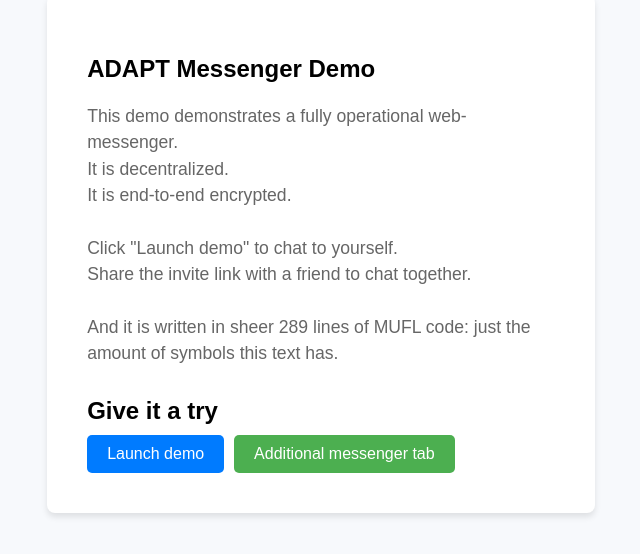
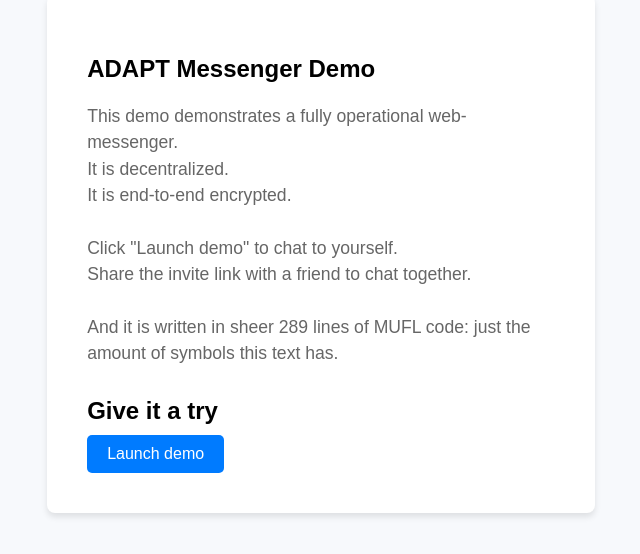
Before and after one commit to adapt-toolkit/messenger-demo, a React (Create React App) app in the folder web/: page / in a window 1280 px wide. Shown: the part 146-700 px from the top of the page, without its empty margins (319-959 px from the left). Built offline with nearby package versions, Linux system fonts and the light colour scheme.

Commit message:
Remove 2nd button

```diff
--- a/web/src/DemoIntroPage.css
+++ b/web/src/DemoIntroPage.css
@@ -56,13 +56,3 @@
     background-color: #007bff;
     color: white;
 }
-
-/* "Additional messenger tab" button */
-.demo-content .additional-tab-button {
-    background-color: #4caf50;
-    color: white;
-}
-
-.demo-content .additional-tab-button:hover {
-    background-color: #388e3c; /* A slightly darker shade of green for hover effect */
-}
--- a/web/src/DemoIntroPage.tsx
+++ b/web/src/DemoIntroPage.tsx
@@ -8,13 +8,6 @@ const DemoIntroPage: React.FC = () => {
     }
 
     const handleButtonClick = () => {
-        const seed1 = generateSeed();
-        const seed2 = generateSeed();
-        window.open(`/MainPage?seed=${seed1}`, "_blank");
-        window.open(`/MainPage?seed=${seed2}`, "_blank");
-    }
-
-    const handleAdditionalTabClick = () => {
         const seed = generateSeed();
         window.open(`/MainPage?seed=${seed}`, "_blank");
     }
@@ -35,7 +28,6 @@ const DemoIntroPage: React.FC = () => {
                 </p>
                 <h3>Give it a try</h3>
                 <button onClick={handleButtonClick}>Launch demo</button>
-                <button onClick={handleAdditionalTabClick} className="additional-tab-button">Additional messenger tab</button>
             </div>
         </div>
     );
```
